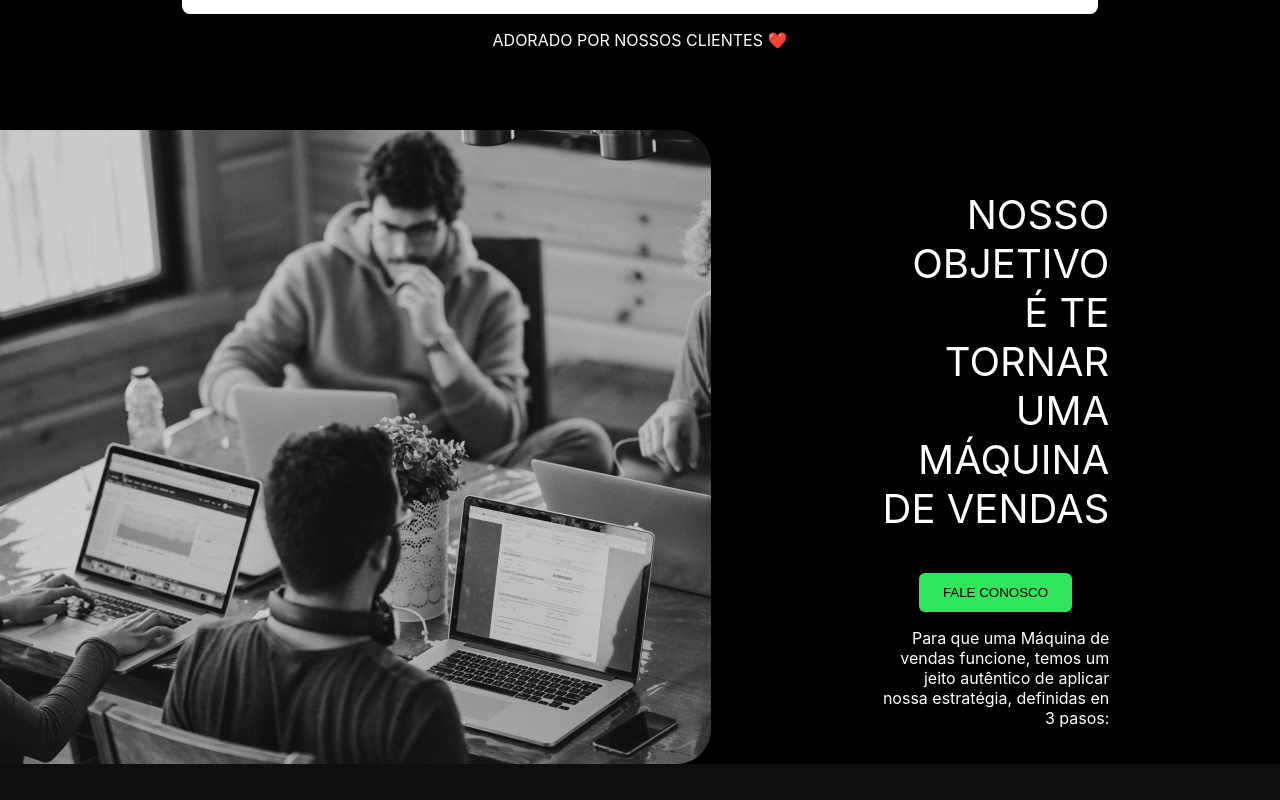
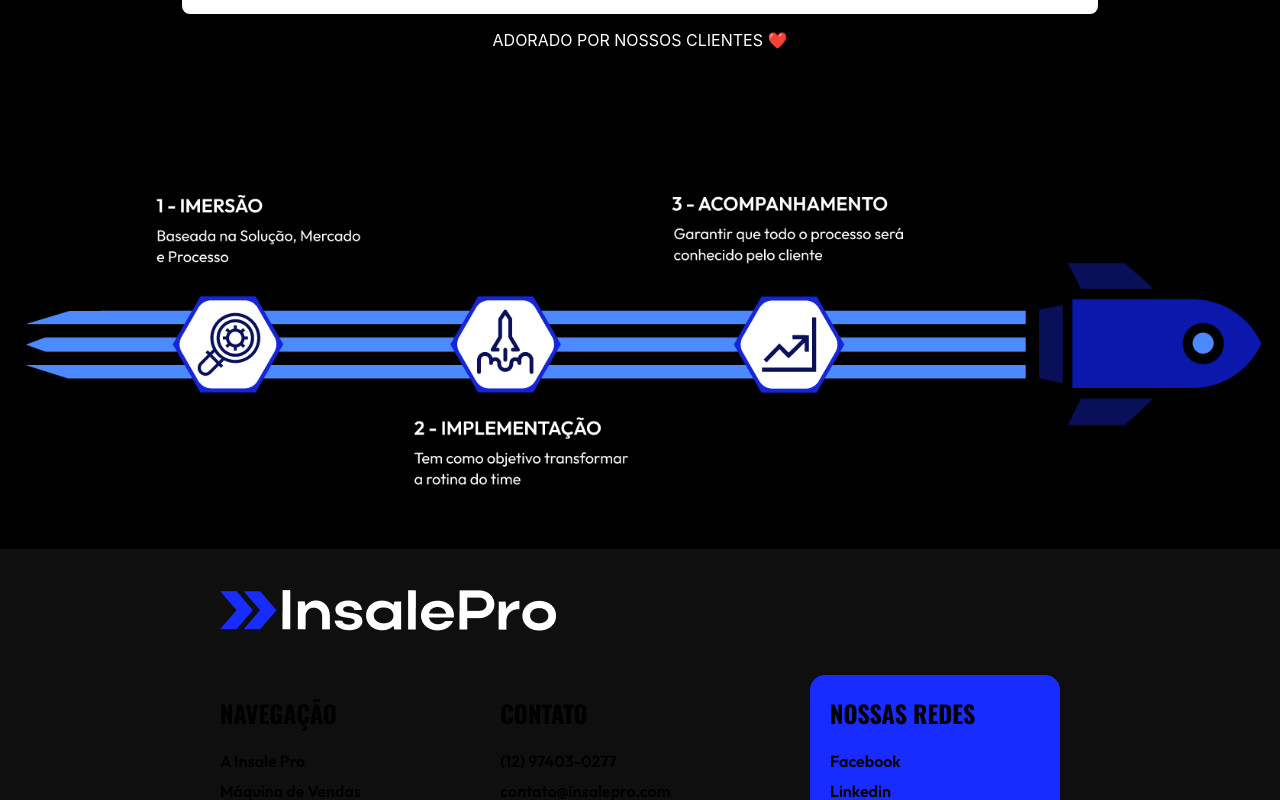
Before and after one commit to InsalePro/insalepro-site, a Next.js app: page / in a window 1280 px wide. Shown: the part 1084-1884 px from the top of the page. Built offline with nearby package versions, Linux system fonts and the light colour scheme.

Commit message:
Added the rocket's strategies

```diff
--- /dev/null
+++ b/pages/components/Main/components/Introduction.js
@@ -0,0 +1,36 @@
+import Image from 'next/image';
+import styles from '../styles.module.css';
+
+import introductionImage from '../../../../public/images/image1.png';
+import arrowRightImage from '../../../../public/images/insalearrows.png';
+import arrowRight1Image from '../../../../public/images/insalearrows-1.png';
+
+const Introduction = () => {
+    return (
+      <div id='main-introduction' className={styles.mainIntroduction}>
+          <div
+              id='main-introduction-message'
+              className={styles.mainIntroductionMessage}
+          >
+              <p className={styles.mainIntroductionMessageText}>
+              VAMOS LEVAR SUA EMPRESA PARA O PRÓXIMO NÍVEL
+              </p>
+              <button className='button high-emphasis-button'>
+                  ENTRE EM CONTATO
+              </button>
+          </div>
+          <Image
+              src={introductionImage}
+              alt='two people working together'
+              className={styles.image}
+          />
+          <div className={styles.introductionArrowsContainer}>
+              <Image className={styles.mainIntroductionMessageImage1} src={arrowRightImage} alt="arrow right" />
+              <Image className={styles.mainIntroductionMessageImage2} src={arrowRight1Image} alt="arrow right" />
+          </div>
+
+      </div>
+    );
+  };
+
+export default Introduction;
--- /dev/null
+++ b/pages/components/Main/components/OurClients.js
@@ -0,0 +1,16 @@
+import Image from 'next/image';
+import styles from '../styles.module.css';
+
+import ourClientsImage from '../../../../public/images/clients.png'
+
+
+const OurClients = () => {
+    return (
+        <div className={styles.ourClientsContainer}>
+            <Image className={styles.ourClientsImage} src={ourClientsImage} alt="Our clients" />
+            <p className={styles.ourClientsParagraph}>ADORADO POR NOSSOS CLIENTES ❤️</p>
+        </div>
+    )
+}
+
+export default OurClients;
--- /dev/null
+++ b/pages/components/Main/components/OurObjective.js
@@ -0,0 +1,22 @@
+import Image from 'next/image';
+import styles from '../styles.module.css';
+
+import ourObjectiveImage from '../../../../public/images/image2.png'
+
+
+const OurObjective = () => {
+    return (
+        <div className={styles.ourObjectiveContainer}>
+            <Image className={styles.ourObjectiveImage} src={ourObjectiveImage} alt="People working together" />
+            <div className={styles.ourObjectiveTextContainer}>
+                <p className={styles.ourObjectiveExplanationParagraph}>
+                    NOSSO OBJETIVO É TE TORNAR UMA MÁQUINA DE VENDAS
+                </p>
+                <button className={"button high-emphasis-button " + styles.ourObjectiveContactButton}>FALE CONOSCO</button>
+                <p className={styles.ourObjectiveAndOurStrategyParagraph} >Para que uma Máquina de vendas funcione, temos um jeito autêntico de aplicar nossa estratégia, definidas en 3 pasos:</p>
+            </div>
+        </div>
+    )
+}
+
+export default OurObjective;
--- /dev/null
+++ b/pages/components/Main/components/WhoWeAre.js
@@ -0,0 +1,13 @@
+import styles from '../styles.module.css';
+
+const WhoWeAre = () => {
+    return (
+        <p className={styles.whoWeAre}>
+            Somos um time altamente motivado e focado en gerar soluções simples e escaláveis para problemas de negócios concretos.
+            Nosso propósito é organizar e simplificar procesos, atendemos pequenas e médias empresas que precisam vender mais e se estruturar para
+            crescer constantemente nos mais variados segmentos de atuação.
+        </p>
+    )
+}
+
+export default WhoWeAre;
--- a/pages/components/Main/index.js
+++ b/pages/components/Main/index.js
@@ -1,79 +1,24 @@
 import Image from 'next/image';
 
 import styles from './styles.module.css';
-import introductionImage from '../../../public/images/image1.png';
-import arrowRightImage from '../../../public/images/insalearrows.png';
-import arrowRight1Image from '../../../public/images/insalearrows-1.png';
-import ourClientsImage from '../../../public/images/clients.png'
-import ourObjectiveImage from '../../../public/images/image2.png'
 
-// I'm adding the '>>' to the Image
-const Introduction = () => {
-  return (
-    <div id='main-introduction' className={styles.mainIntroduction}>
-        <div
-            id='main-introduction-message'
-            className={styles.mainIntroductionMessage}
-        >
-            <p className={styles.mainIntroductionMessageText}>
-            VAMOS LEVAR SUA EMPRESA PARA O PRÓXIMO NÍVEL
-            </p>
-            <button className='button high-emphasis-button'>
-                ENTRE EM CONTATO
-            </button>
-        </div>
-        <Image
-            src={introductionImage}
-            alt='two people working together'
-            className={styles.image}
-        />
-        <div className={styles.introductionArrowsContainer}>
-            <Image className={styles.mainIntroductionMessageImage1} src={arrowRightImage} alt="arrow right" />
-            <Image className={styles.mainIntroductionMessageImage2} src={arrowRight1Image} alt="arrow right" />
-        </div>
+import ourRocketStrategyImage from '../../../public/images/rocket-strategy.png'
 
-    </div>
-  );
-};
-const WhoWeAre = () => {
-    return (
-        <p className={styles.whoWeAre}>
-            Somos um time altamente motivado e focado en gerar soluções simples e escaláveis para problemas de negócios concretos.
-            Nosso propósito é organizar e simplificar procesos, atendemos pequenas e médias empresas que precisam vender mais e se estruturar para
-            crescer constantemente nos mais variados segmentos de atuação.
-        </p>
-    )
-}
-const OurClients = () => {
-    return (
-        <div className={styles.ourClientsContainer}>
-            <Image className={styles.ourClientsImage} src={ourClientsImage} alt="Our clients" />
-            <p className={styles.ourClientsParagraph}>ADORADO POR NOSSOS CLIENTES ❤️</p>
-        </div>
-    )
-}
+import Introduction from './components/Introduction';
+import WhoWeAre from './components/WhoWeAre';
+import OurClients from './components/OurClients';
+import OurObjective from './components/OurObjective';
+
 // I'm still working on this component
-const OurObjective = () => {
-    return (
-        <div className={styles.ourObjectiveContainer}>
-            <Image className={styles.ourObjectiveImage} src={ourObjectiveImage} alt="People working together" />
-            <div className={styles.ourObjectiveTextContainer}>
-                <p className={styles.ourObjectiveExplanationParagraph}>
-                    NOSSO OBJETIVO É TE TORNAR UMA MÁQUINA DE VENDAS
-                </p>
-                <button className="button high-emphasis-button">FALE CONOSCO</button>
-                <p className={styles.ourObjectiveAndOurStrategyParagraph} >Para que uma Máquina de vendas funcione, temos um jeito autêntico de aplicar nossa estratégia, definidas en 3 pasos:</p>
-            </div>
-        </div>
-    )
-}
+
 const Main = () => {
   return (
-    <main>
+    <main className={styles.main}>
       <Introduction />
       <WhoWeAre />
       <OurClients />
-      <OurObjective />
+      <ourObjective />
+      <Image className={styles.ourRocketStrategyImage} src={ourRocketStrategyImage} alt="Our rocket strategy" />
     </main>
   );
 };
--- a/pages/components/Main/styles.module.css
+++ b/pages/components/Main/styles.module.css
@@ -1,4 +1,8 @@
 /* Introduction */
+.main {
+    display: flex;
+    flex-direction: column;
+}
 .mainIntroduction {
   margin-bottom: 2rem;
 }
@@ -111,12 +115,14 @@
     align-items: center;
 }
 .ourObjectiveImage {
-    max-width: 90%;
+    width: 90%;
+    max-width: 700px;
     height: auto;
 }
 .ourObjectiveTextContainer {
     display: flex;
     flex-direction: column;
+    justify-content: center;
     align-items: center;
 }
 
@@ -125,14 +131,35 @@
     color: #FFF;
 }
 .ourObjectiveExplanationParagraph {
-    font-size: 2.5rem;
+    font-size: 3rem;
+    font-weight: bold;
+    text-align: center;
 }
-@media (min-width: 1020px) {
+@media (min-width: 1500px) {
     .ourObjectiveContainer {
-        flex-direction: row;
+      flex-direction: row;
     }
+
     .ourObjectiveExplanationParagraph, .ourObjectiveAndOurStrategyParagraph {
-        max-width: 40%;
+        max-width: 50%;
         text-align: end;
     }
+    .ourObjectiveExplanationParagraph {
+        margin-bottom: 1.5rem;
+    }
+
+    .ourObjectiveTextContainer {
+        margin-top: -8rem;
+    }
+    .ourObjectiveContactButton {
+      margin-left: 15rem;
+    }
 }
+
+/* Our RocketStrategy */
+.ourRocketStrategyImage {
+    margin: 2rem auto;
+    width: 100%;
+    max-width: 1400px;
+    height: auto;
+}
--- a/styles/globals.css
+++ b/styles/globals.css
@@ -32,6 +32,9 @@ a {
 .justify-self-end {
     align-self: flex-end;
 }
+.m-l-15 {
+    margin-left: 15rem;
+}
 
 /*** COMPONENTS ***/
 
```
Also changed, not shown: public/images/rocket-strategy.png (added).
